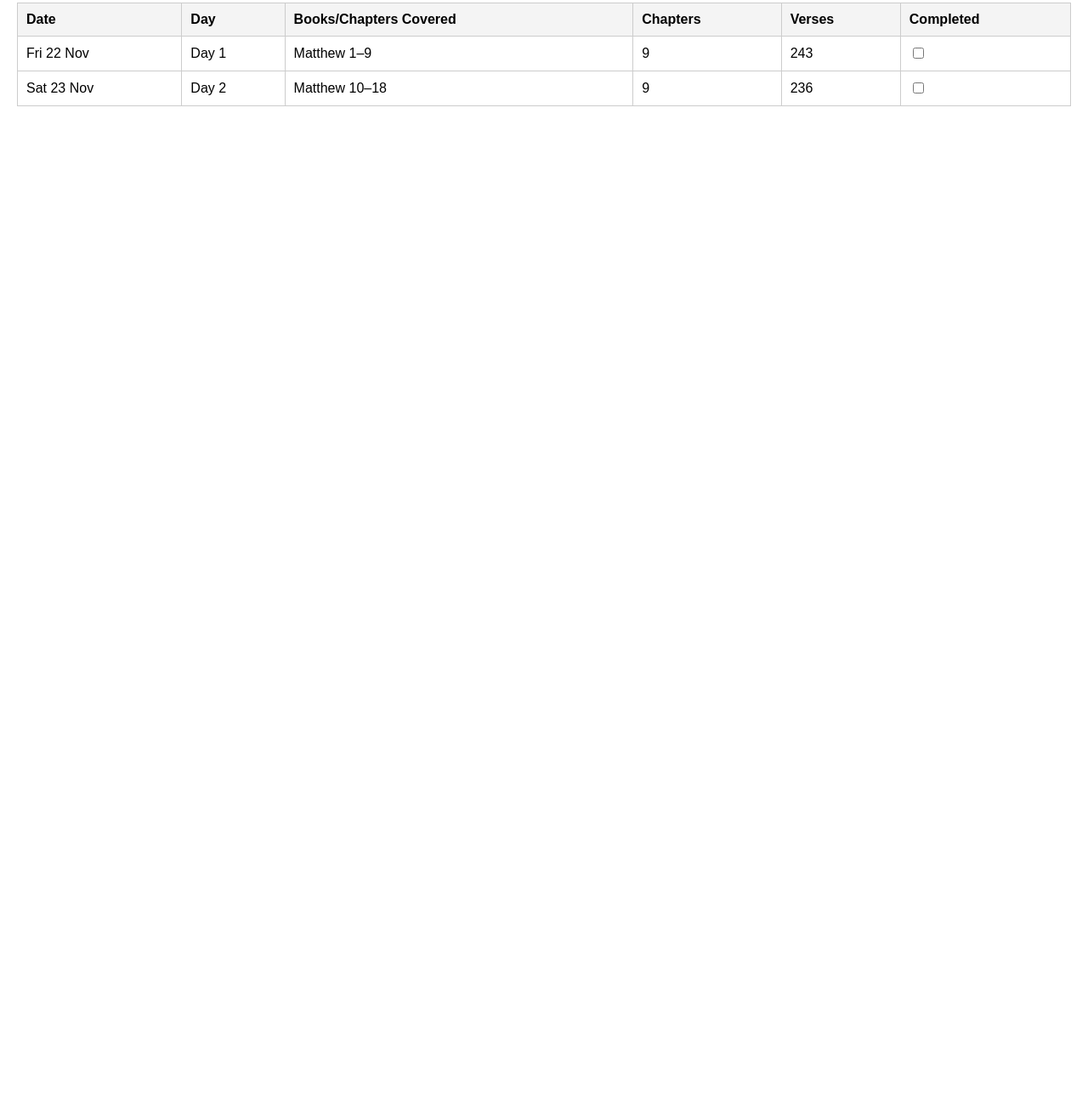
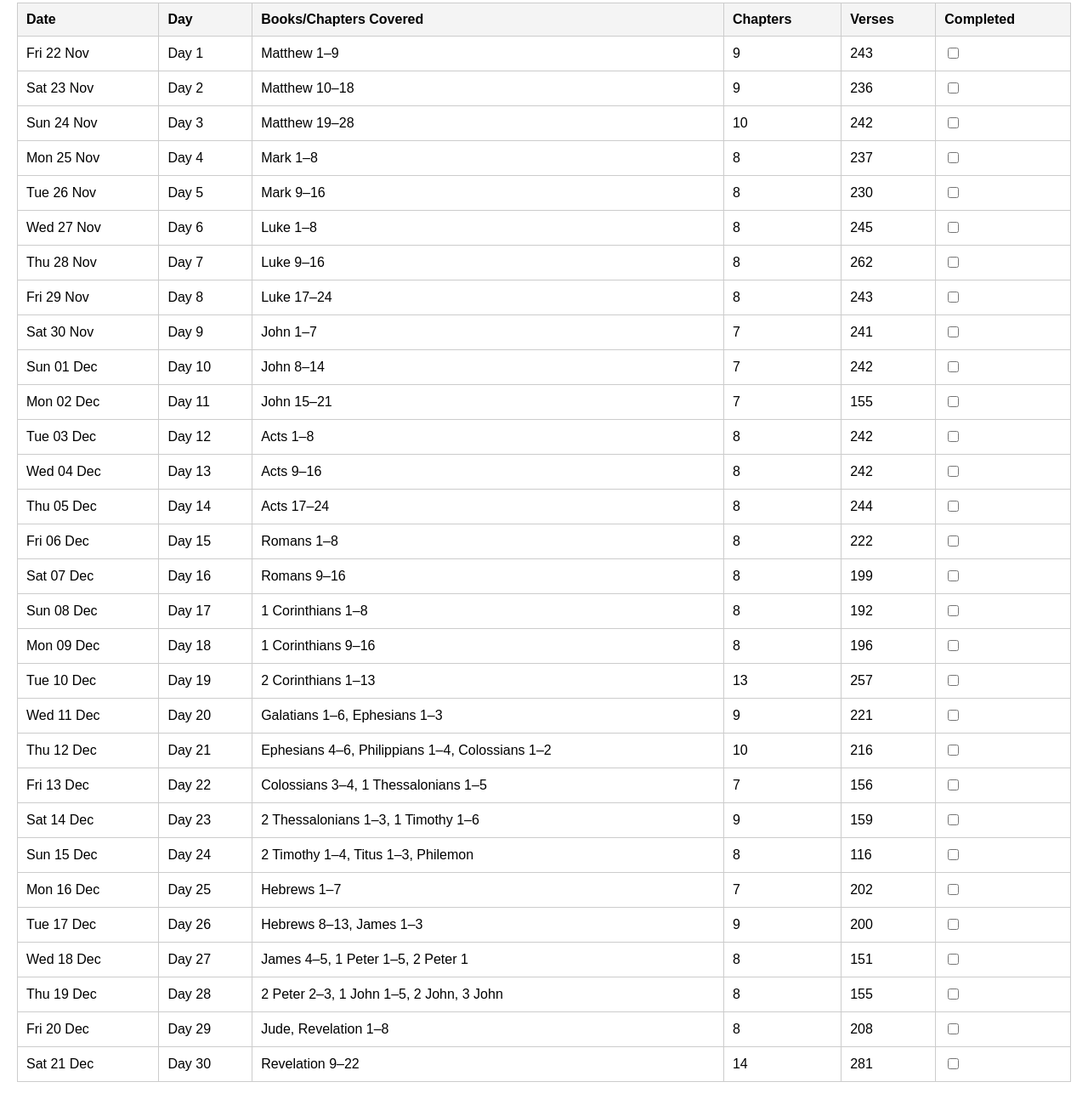
Before and after one commit to timlee201/bible-reading, a plain HTML site: page index.html in a window 1280 px wide. Shown: the part 118-1411 px from the top of the page at 85% size. Before the commit the page ends 800 px from the top, so only its background shows below. Drawn offline with Linux system fonts and the light colour scheme.

Commit message:
Update index.html

```diff
--- a/index.html
+++ b/index.html
@@ -63,11 +63,38 @@
     </table>
 
     <script>
-        // Sample data
+        // Data for the schedule
         const schedule = [
             { date: "Fri 22 Nov", day: "Day 1", chapters: "Matthew 1–9", numChapters: 9, verses: 243 },
             { date: "Sat 23 Nov", day: "Day 2", chapters: "Matthew 10–18", numChapters: 9, verses: 236 },
-            // Add more rows here...
+            { date: "Sun 24 Nov", day: "Day 3", chapters: "Matthew 19–28", numChapters: 10, verses: 242 },
+            { date: "Mon 25 Nov", day: "Day 4", chapters: "Mark 1–8", numChapters: 8, verses: 237 },
+            { date: "Tue 26 Nov", day: "Day 5", chapters: "Mark 9–16", numChapters: 8, verses: 230 },
+            { date: "Wed 27 Nov", day: "Day 6", chapters: "Luke 1–8", numChapters: 8, verses: 245 },
+            { date: "Thu 28 Nov", day: "Day 7", chapters: "Luke 9–16", numChapters: 8, verses: 262 },
+            { date: "Fri 29 Nov", day: "Day 8", chapters: "Luke 17–24", numChapters: 8, verses: 243 },
+            { date: "Sat 30 Nov", day: "Day 9", chapters: "John 1–7", numChapters: 7, verses: 241 },
+            { date: "Sun 01 Dec", day: "Day 10", chapters: "John 8–14", numChapters: 7, verses: 242 },
+            { date: "Mon 02 Dec", day: "Day 11", chapters: "John 15–21", numChapters: 7, verses: 155 },
+            { date: "Tue 03 Dec", day: "Day 12", chapters: "Acts 1–8", numChapters: 8, verses: 242 },
+            { date: "Wed 04 Dec", day: "Day 13", chapters: "Acts 9–16", numChapters: 8, verses: 242 },
+            { date: "Thu 05 Dec", day: "Day 14", chapters: "Acts 17–24", numChapters: 8, verses: 244 },
+            { date: "Fri 06 Dec", day: "Day 15", chapters: "Romans 1–8", numChapters: 8, verses: 222 },
+            { date: "Sat 07 Dec", day: "Day 16", chapters: "Romans 9–16", numChapters: 8, verses: 199 },
+            { date: "Sun 08 Dec", day: "Day 17", chapters: "1 Corinthians 1–8", numChapters: 8, verses: 192 },
+            { date: "Mon 09 Dec", day: "Day 18", chapters: "1 Corinthians 9–16", numChapters: 8, verses: 196 },
+            { date: "Tue 10 Dec", day: "Day 19", chapters: "2 Corinthians 1–13", numChapters: 13, verses: 257 },
+            { date: "Wed 11 Dec", day: "Day 20", chapters: "Galatians 1–6, Ephesians 1–3", numChapters: 9, verses: 221 },
+            { date: "Thu 12 Dec", day: "Day 21", chapters: "Ephesians 4–6, Philippians 1–4, Colossians 1–2", numChapters: 10, verses: 216 },
+            { date: "Fri 13 Dec", day: "Day 22", chapters: "Colossians 3–4, 1 Thessalonians 1–5", numChapters: 7, verses: 156 },
+            { date: "Sat 14 Dec", day: "Day 23", chapters: "2 Thessalonians 1–3, 1 Timothy 1–6", numChapters: 9, verses: 159 },
+            { date: "Sun 15 Dec", day: "Day 24", chapters: "2 Timothy 1–4, Titus 1–3, Philemon", numChapters: 8, verses: 116 },
+            { date: "Mon 16 Dec", day: "Day 25", chapters: "Hebrews 1–7", numChapters: 7, verses: 202 },
+            { date: "Tue 17 Dec", day: "Day 26", chapters: "Hebrews 8–13, James 1–3", numChapters: 9, verses: 200 },
+            { date: "Wed 18 Dec", day: "Day 27", chapters: "James 4–5, 1 Peter 1–5, 2 Peter 1", numChapters: 8, verses: 151 },
+            { date: "Thu 19 Dec", day: "Day 28", chapters: "2 Peter 2–3, 1 John 1–5, 2 John, 3 John", numChapters: 8, verses: 155 },
+            { date: "Fri 20 Dec", day: "Day 29", chapters: "Jude, Revelation 1–8", numChapters: 8, verses: 208 },
+            { date: "Sat 21 Dec", day: "Day 30", chapters: "Revelation 9–22", numChapters: 14, verses: 281 }
         ];
 
         // Generate table rows dynamically
@@ -96,14 +123,16 @@
         // Save progress to localStorage
         function saveProgress(index) {
             const checkbox = document.getElementById(`check${index}`);
-            localStorage.setItem(`check${index}`, checkbox.checked);
+            const isChecked = checkbox.checked;
+            localStorage.setItem(`progress${index}`, isChecked);
         }
 
         // Load progress from localStorage
         window.onload = () => {
             schedule.forEach((_, index) => {
                 const checkbox = document.getElementById(`check${index}`);
-                if (localStorage.getItem(`check${index}`) === "true") {
+                const savedProgress = localStorage.getItem(`progress${index}`);
+                if (savedProgress === "true") {
                     checkbox.checked = true;
                 }
             });
```
